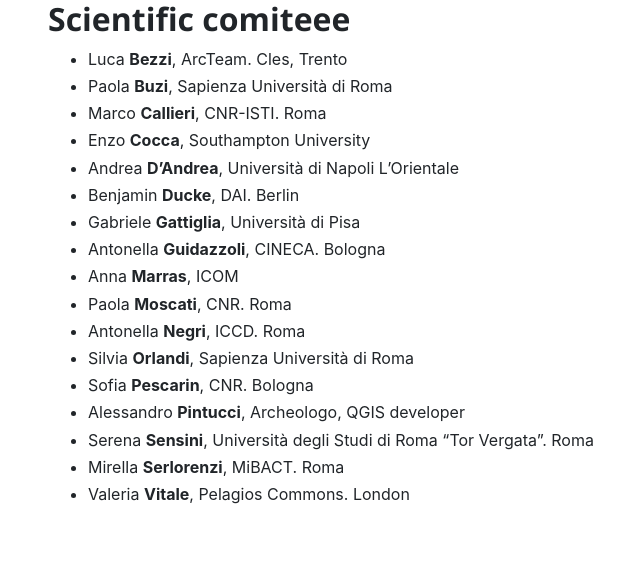
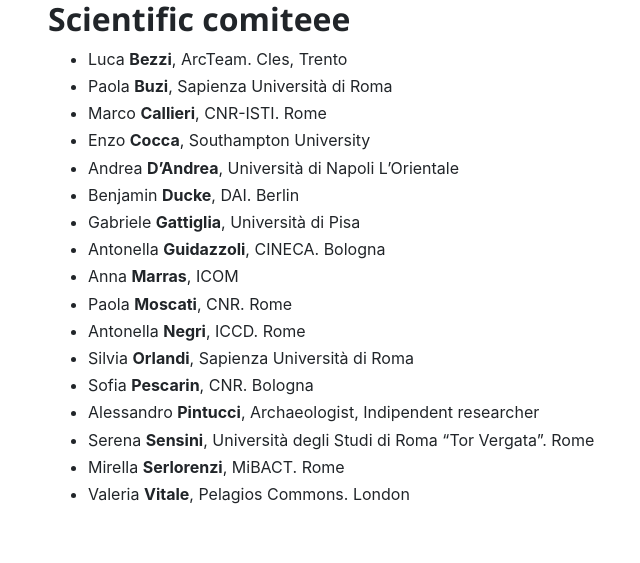
Before and after one commit to archeofoss/archeofoss2020, a Jekyll site: the page built from en/index.md, in a window 1280 px wide and 900 px high, scrolled down 5887 px. Shown: the part 157-720 px from the top of the window, without its empty margins (227-867 px from the left). Built offline with Jekyll 4.4.1, drawn with Linux system fonts in a browser that asks for light colours; nearby versions of some CDN libraries; some of the changed text lies outside the part shown.

Commit message:
Affiliation updates

```diff
--- a/en/index.md
+++ b/en/index.md
@@ -158,20 +158,20 @@
 ## Scientific comiteee
 - Luca **Bezzi**, ArcTeam. Cles, Trento
 - Paola **Buzi**, Sapienza Università di Roma
-- Marco **Callieri**, CNR-ISTI. Roma
+- Marco **Callieri**, CNR-ISTI. Rome
 - Enzo **Cocca**, Southampton University
 - Andrea **D'Andrea**, Università di Napoli L'Orientale
 - Benjamin **Ducke**, DAI. Berlin
 - Gabriele **Gattiglia**, Università di Pisa
 - Antonella **Guidazzoli**, CINECA. Bologna
 - Anna **Marras**, ICOM
-- Paola **Moscati**, CNR. Roma
-- Antonella **Negri**, ICCD. Roma
+- Paola **Moscati**, CNR. Rome
+- Antonella **Negri**, ICCD. Rome
 - Silvia **Orlandi**, Sapienza Università di Roma
 - Sofia **Pescarin**, CNR. Bologna
-- Alessandro **Pintucci**, Archeologo, QGIS developer
-- Serena **Sensini**, Università degli Studi di Roma "Tor Vergata". Roma
-- Mirella **Serlorenzi**, MiBACT. Roma
+- Alessandro **Pintucci**, Archaeologist, Indipendent researcher
+- Serena **Sensini**, Università degli Studi di Roma "Tor Vergata". Rome
+- Mirella **Serlorenzi**, MiBACT. Rome
 - Valeria **Vitale**, Pelagios Commons. London
 
 ## Organizing committee
@@ -181,5 +181,5 @@
 - Saverio G. **Malatesta**, DigiLab, Sapienza Università di Roma
 - Luca **Mandolesi**, adArte Srl. Rimini
 - Riccardo **Montalbano**, International Telematic University Uninettuno
-- Augusto **Palombini**, CNR, Roma
+- Augusto **Palombini**, CNR. Rome
 - Paolo **Rosati**, Sapienza Università di Roma
```
Also changed, not shown: index.md (+1 -1 lines).
